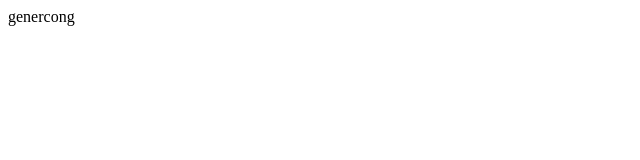
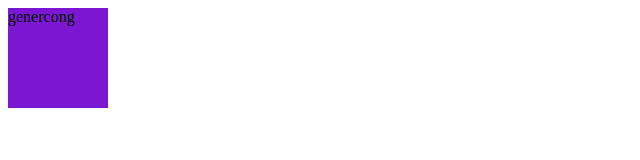
Before and after one commit to genercong/genercong.github.io, a plain HTML site: page index.html in a window 1280 px wide. Shown: the whole page, without its empty margins (0-640 px from the left). Drawn offline with Linux system fonts and the light colour scheme.

Commit message:
颜色块

```diff
--- /dev/null
+++ b/index.css
@@ -0,0 +1,7 @@
+.title{
+    width: 100px;
+    height: 100px;
+
+    background-color: rgba(123, 22, 211, 1);
+
+}
--- a/index.html
+++ b/index.html
@@ -5,8 +5,9 @@
     <meta http-equiv="X-UA-Compatible" content="IE=edge">
     <meta name="viewport" content="width=device-width, initial-scale=1.0">
     <title>genercong</title>
+    <link rel="stylesheet" href="index.css">
 </head>
 <body>
-    <div>genercong</div>
+    <div class="title">genercong</div>
 </body>
 </html>
```
